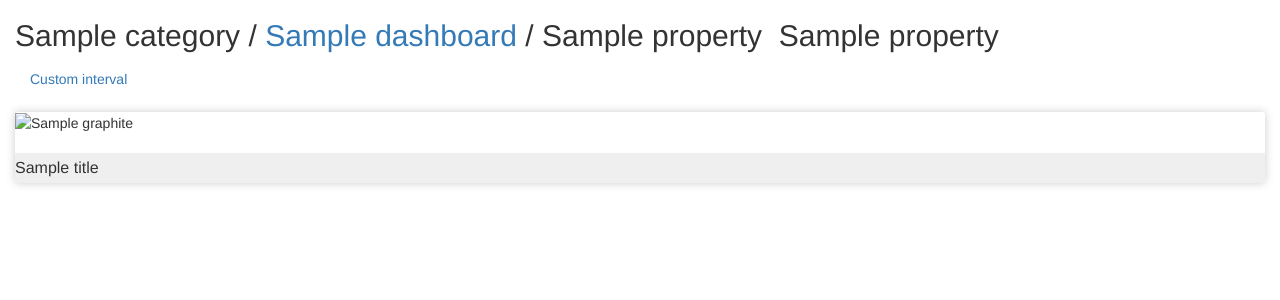
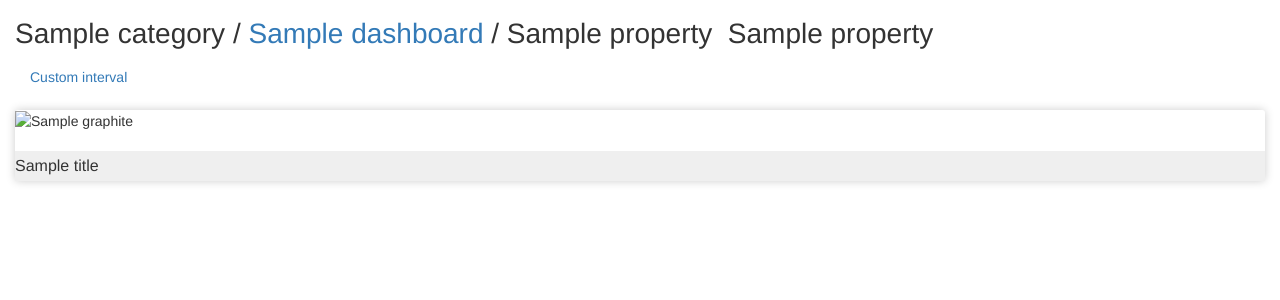
Before and after one commit to prfalken/leonardo, a Flask app: template leonardo/templates/single.html in a window 1280 px wide. Shown: the part 51-351 px from the top of the page. Run offline with Flask 2, Linux system fonts and the light colour scheme; the template is opened without the code that fills it: most values are stand-ins (such as "Sample title", 1, 10 or a date in 2020); parts of the project's set-up code (start-up, migrations or seed data) failed here and were passed over; some libraries are stand-ins or nearby versions.

Commit message:
Smaller h2

```diff
--- a/leonardo/static/css/leonardo.css
+++ b/leonardo/static/css/leonardo.css
@@ -5,6 +5,11 @@ div.graph-render {
 div.graph-control-panel {
     float: left;
     position: absolute;
+}
+
+h2
+{
+    font-size: 28px;
 }
 
 .graphs
```
